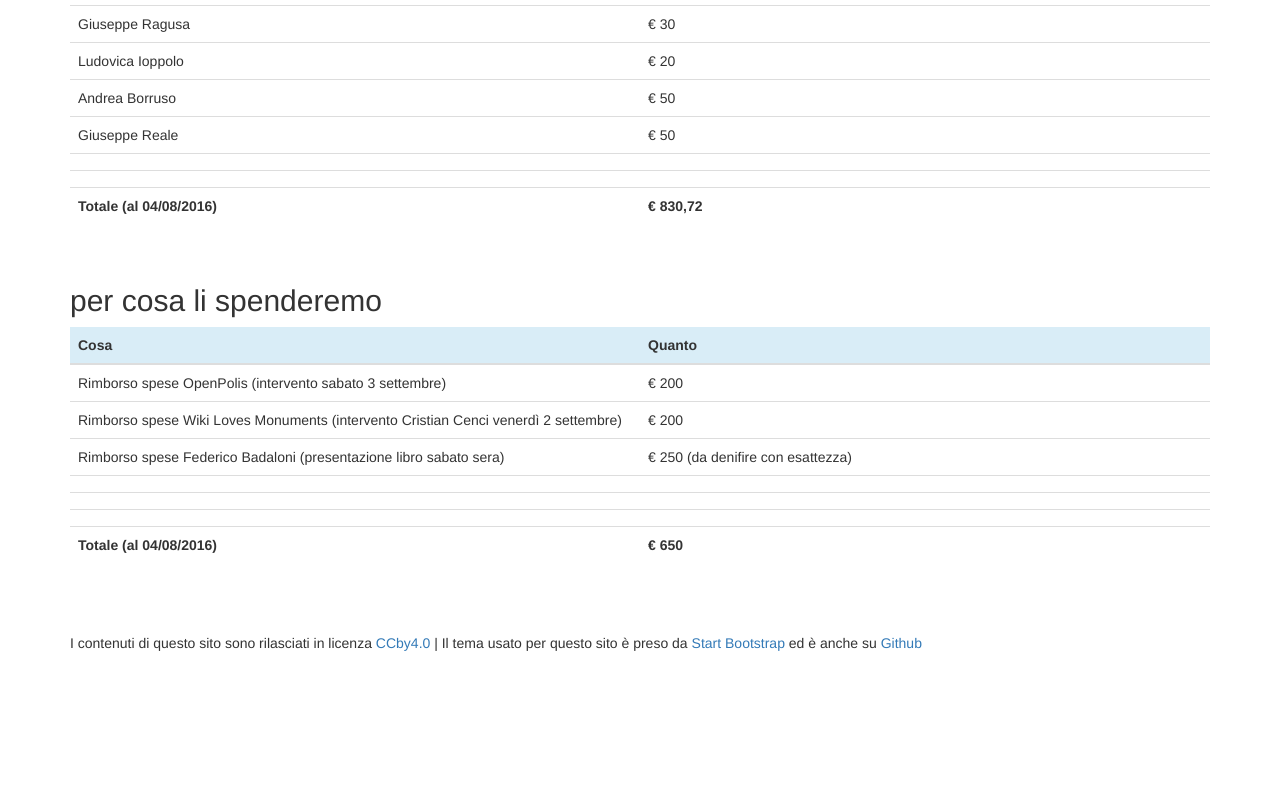
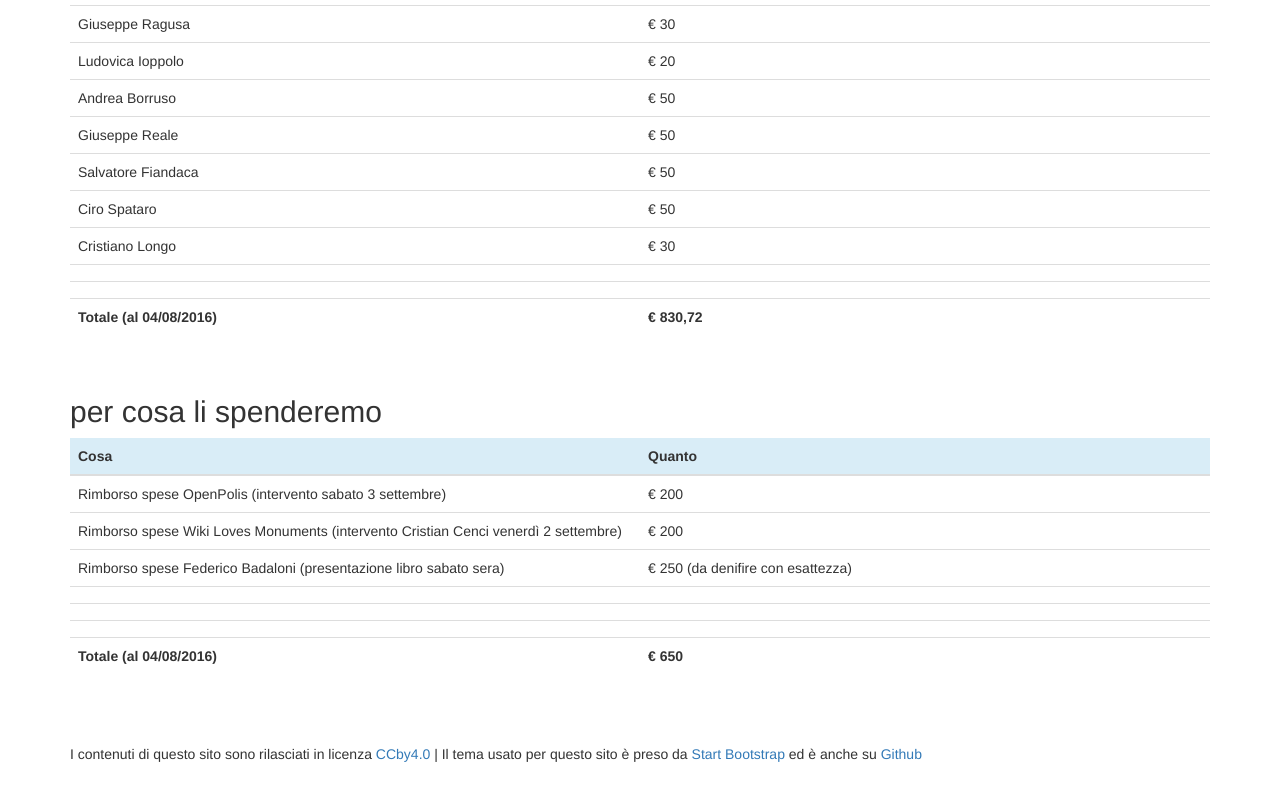
Before and after one commit to SiciliaHub/ods16, a plain HTML site: page dona.html in a window 1280 px wide. Shown: the part 1128-1928 px from the top of the page. Before the commit the page ends 1841 px from the top, so only its background shows below. Drawn offline with Linux system fonts and the light colour scheme.

Commit message:
Update dona.html

```diff
--- a/dona.html
+++ b/dona.html
@@ -173,6 +173,18 @@
                       <td class="">€ 50</td>
                     </tr>
                     <tr class="">
+                      <td class="">Salvatore Fiandaca</td>
+                      <td class="">€ 50</td>
+                    </tr>
+                    <tr class="">
+                      <td class="">Ciro Spataro</td>
+                      <td class="">€ 50</td>
+                    </tr>
+                    <tr class="">
+                      <td class="">Cristiano Longo</td>
+                      <td class="">€ 30</td>
+                    </tr>
+                    <tr class="">
                       <td class=""></td>
                       <td class=""></td>
                     </tr>
```
